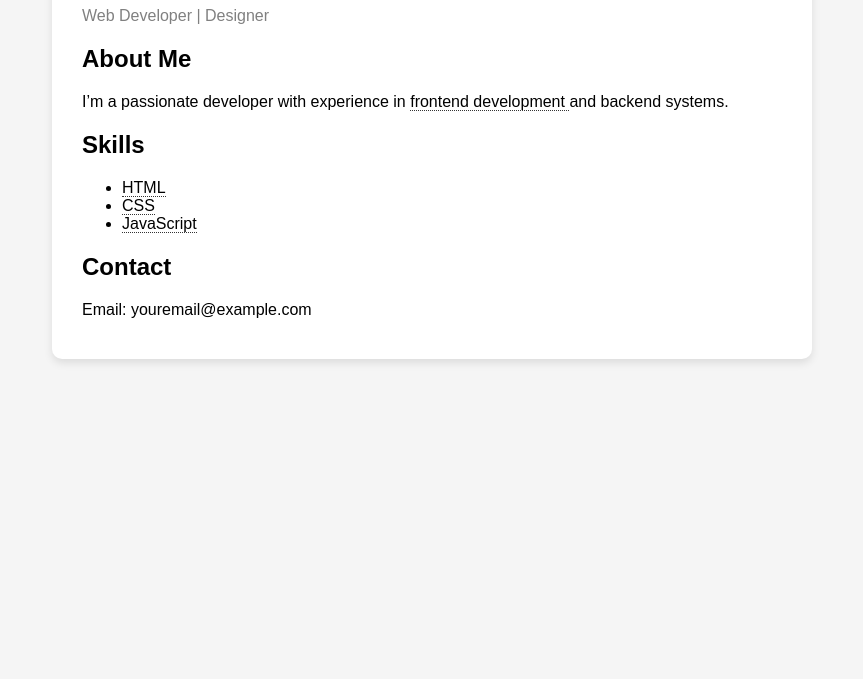
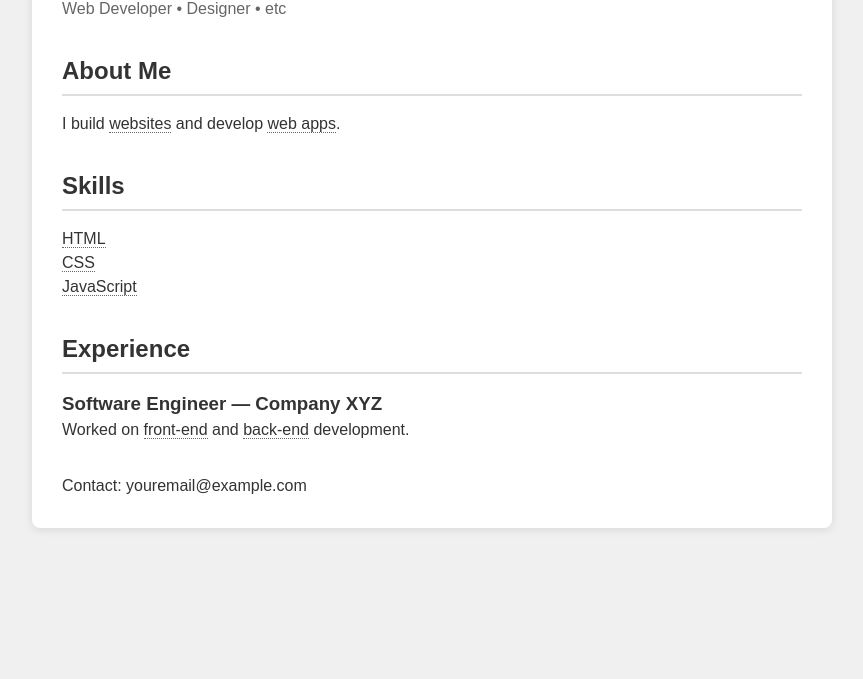
Before and after one commit to Keerthi-1689/Keerthi1.github.io, a plain HTML site: page index.html in a window 1280 px wide. Shown: the part 121-800 px from the top of the page, without its empty margins (208-1071 px from the left). Drawn offline with Linux system fonts and the light colour scheme.

Commit message:
Add files via upload

```diff
--- a/Script.js
+++ b/Script.js
@@ -1,6 +1,13 @@
-// Optional: You can make tooltips fancier with JS if needed
-document.querySelectorAll('.tooltip').forEach(item => {
-  item.addEventListener('mouseover', () => {
-    console.log('Tooltip shown:', item.dataset.tooltip);
+// For touch devices to show tooltip on tap
+document.querySelectorAll('.tooltip').forEach(el => {
+  el.addEventListener('touchstart', () => {
+    // Show tooltip
+    el.classList.add('tooltip-active');
+  });
+  el.addEventListener('touchend', () => {
+    // Hide after a short delay
+    setTimeout(() => {
+      el.classList.remove('tooltip-active');
+    }, 2000);
   });
 });
--- a/Style.css
+++ b/Style.css
@@ -1,50 +1,90 @@
+/* Basic reset */
+* {
+  margin: 0;
+  padding: 0;
+  box-sizing: border-box;
+}
+
 body {
   font-family: Arial, sans-serif;
-  background: #f5f5f5;
-  margin: 0;
+  line-height: 1.5;
+  background: #f0f0f0;
+  color: #333;
   padding: 20px;
 }
 
-.container {
-  max-width: 700px;
-  margin: auto;
-  background: #fff;
-  padding: 20px 30px;
-  border-radius: 10px;
-  box-shadow: 0 4px 8px rgba(0,0,0,0.1);
+.resume-container {
+  max-width: 800px;
+  margin: 0 auto;
+  background: white;
+  padding: 30px;
+  border-radius: 8px;
+  box-shadow: 0 2px 8px rgba(0,0,0,0.1);
 }
 
-h1.name {
+header h1 {
   font-size: 2.5rem;
-  margin-bottom: 5px;
+  margin-bottom: 0.5rem;
 }
 
-.title {
-  color: gray;
-  margin-bottom: 20px;
+.subtitle {
+  color: #666;
+  margin-bottom: 2rem;
 }
 
 section {
-  margin-bottom: 20px;
+  margin-bottom: 2rem;
 }
 
-/* Tooltip Styles */
+h2 {
+  border-bottom: 2px solid #ddd;
+  padding-bottom: 5px;
+  margin-bottom: 1rem;
+}
+
+ul {
+  list-style-type: none;
+}
+
+.job {
+  margin-bottom: 1.5rem;
+}
+
+/* Tooltip styling */
 .tooltip {
   position: relative;
-  cursor: help;
-  border-bottom: 1px dotted #333;
+  cursor: help; /* indicates hoverable help */
+  border-bottom: 1px dotted #666;
+}
+
+.tooltip::after {
+  content: attr(data-tooltip);
+  position: absolute;
+  bottom: 120%; /* you can adjust */
+  left: 50%;
+  transform: translateX(-50%);
+  background: #333;
+  color: #fff;
+  padding: 5px 8px;
+  border-radius: 4px;
+  white-space: nowrap;
+  opacity: 0;
+  pointer-events: none;
+  transition: opacity 0.2s ease-in-out, transform 0.2s ease-in-out;
 }
 
 .tooltip:hover::after {
-  content: attr(data-tooltip);
-  position: absolute;
-  bottom: 125%;
-  left: 0;
-  background: #333;
-  color: #fff;
-  padding: 6px 10px;
-  border-radius: 5px;
-  font-size: 0.85rem;
-  white-space: nowrap;
-  z-index: 10;
+  opacity: 1;
+  transform: translateX(-50%) translateY(-5px);
 }
+
+/* Responsive tweaks */
+@media (max-width: 600px) {
+  body {
+    padding: 10px;
+  }
+
+  .resume-container {
+    padding: 20px;
+  }
+}
--- a/index.html
+++ b/index.html
@@ -2,39 +2,49 @@
 <html lang="en">
 <head>
   <meta charset="UTF-8">
-  <meta name="viewport" content="width=device-width, initial-scale=1.0">
+  <meta name="viewport" content="width=device-width, initial-scale=1">
   <title>My Resume</title>
   <link rel="stylesheet" href="style.css">
 </head>
 <body>
-  <div class="container">
-    <h1 class="name">Your Name</h1>
-    <p class="title">Web Developer | Designer</p>
 
-    <section>
+  <div class="resume-container">
+    <header>
+      <h1>My Name</h1>
+      <p class="subtitle">Web Developer • Designer • etc</p>
+    </header>
+
+    <section class="about">
       <h2>About Me</h2>
       <p>
-        I’m a passionate developer with experience in
-        <span class="tooltip" data-tooltip="Building websites with HTML, CSS, and JavaScript">
-          frontend development
-        </span>
-        and backend systems.
+        I build <span class="tooltip" data-tooltip="Modern, responsive websites">websites</span> and
+        develop <span class="tooltip" data-tooltip="Interactive web apps using JavaScript">web apps</span>.
       </p>
     </section>
 
-    <section>
+    <section class="skills">
       <h2>Skills</h2>
       <ul>
-        <li><span class="tooltip" data-tooltip="HTML5 for structured web pages">HTML</span></li>
-        <li><span class="tooltip" data-tooltip="CSS3 for styling and layouts">CSS</span></li>
-        <li><span class="tooltip" data-tooltip="JavaScript for interactivity">JavaScript</span></li>
+        <li><span class="tooltip" data-tooltip="Markup and structure">HTML</span></li>
+        <li><span class="tooltip" data-tooltip="Style and layout">CSS</span></li>
+        <li><span class="tooltip" data-tooltip="Logic and interactivity">JavaScript</span></li>
+        <!-- more skills -->
       </ul>
     </section>
 
-    <section>
-      <h2>Contact</h2>
-      <p>Email: youremail@example.com</p>
+    <section class="experience">
+      <h2>Experience</h2>
+      <div class="job">
+        <h3>Software Engineer — Company XYZ</h3>
+        <p>Worked on <span class="tooltip" data-tooltip="Front-end using React">front-end</span> and
+          <span class="tooltip" data-tooltip="Backend APIs, databases">back-end</span> development.</p>
+      </div>
+      <!-- more jobs -->
     </section>
+
+    <footer>
+      <p>Contact: youremail@example.com</p>
+    </footer>
   </div>
 
   <script src="script.js"></script>
```
